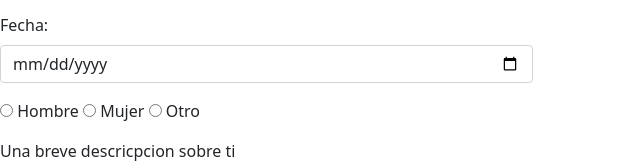
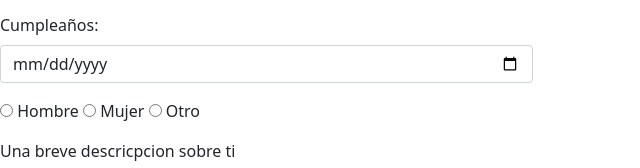
Before and after one commit to Solssff/FundamentosWebG5, a plain HTML site: page BOOTSTRAP/FORMULARIO/index3.html in a window 1280 px wide. Shown: the part 497-665 px from the top of the page, 0-640 px from the left. Drawn offline with nearby package versions, Linux system fonts and the light colour scheme.

Commit message:
Formulario Bootstrap

```diff
--- a/BOOTSTRAP/FORMULARIO/index3.html
+++ b/BOOTSTRAP/FORMULARIO/index3.html
@@ -38,8 +38,8 @@
                 <input type="password" class="form-control" id="password" placeholder="Ingresa nuevamente tu contraseña">
             </div>
             <div class="mb-3 col-5">
-                <label for="cumpleaños" class="form-label">Fecha:</label>
-                <input type="date" class="form-control" id="cumpleaños">
+                <label for="cumple" class="form-label">Cumpleaños:</label>
+                <input type="date" class="form-control" id="cumple">
             </div>
 
             <div class="mb-3">
```
